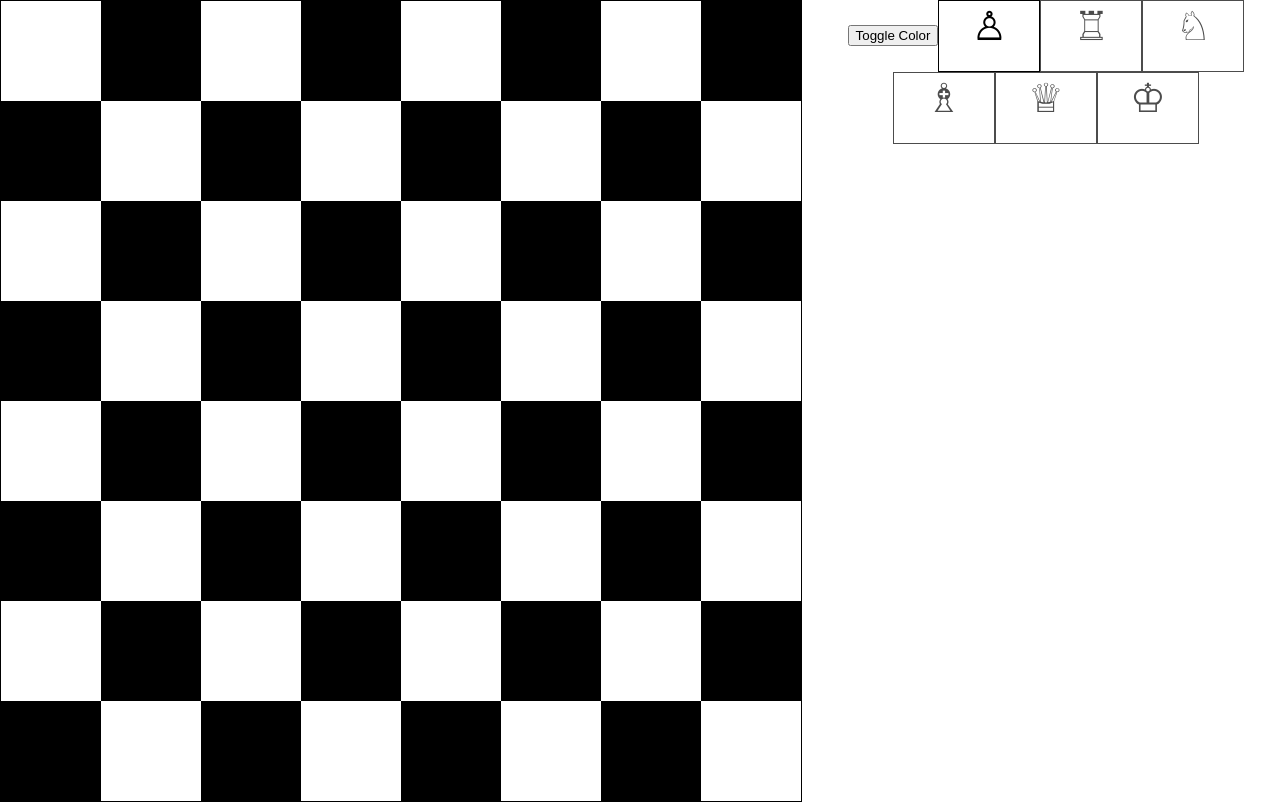
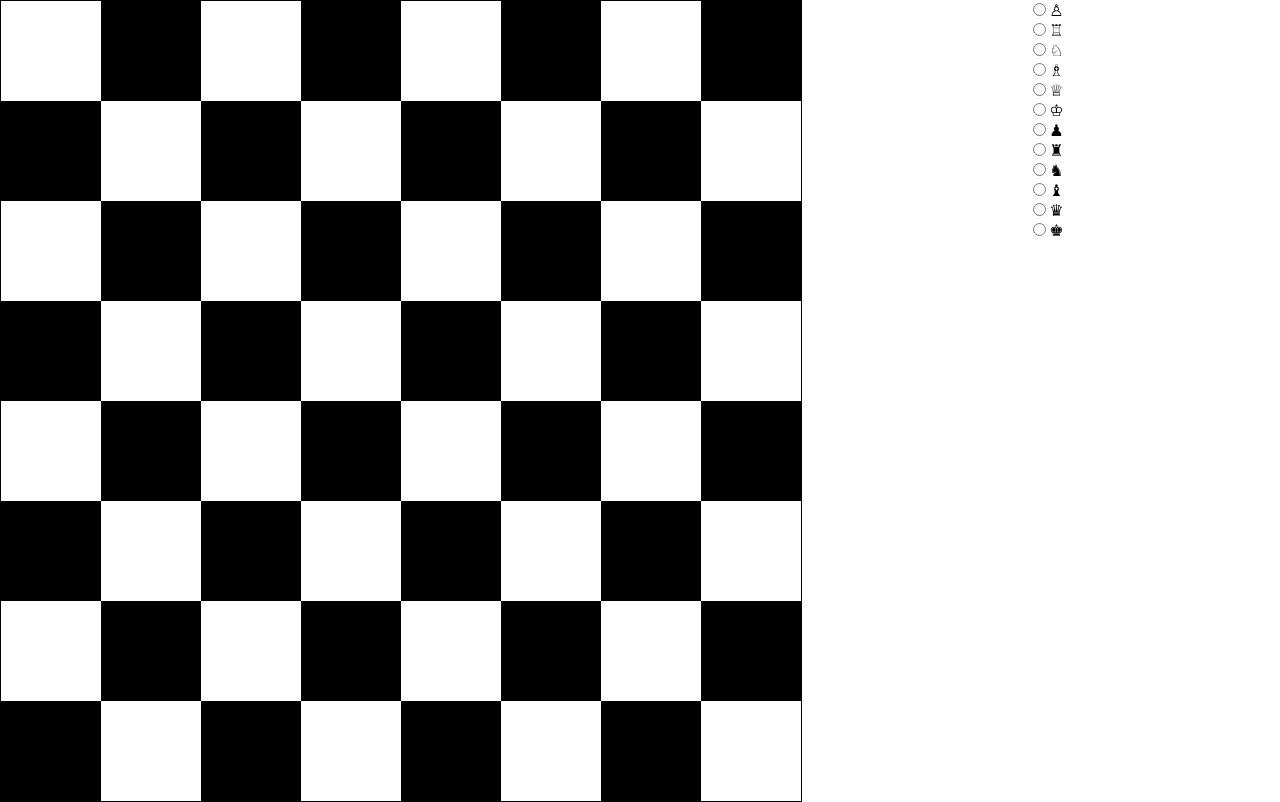
Before and after one commit to mherrerarendon/chess-board-setup, a React (Create React App) app: page / in a window 1280 px wide. Built offline with nearby package versions, Linux system fonts and the light colour scheme.

Commit message:
radio buttons kind of work now

```diff
--- a/src/App.js
+++ b/src/App.js
@@ -4,26 +4,19 @@ import Board from './components/Board';
 import PieceSelection from './components/PieceSelection';
 
 function App() {
-  const [white, set_white] = useState(true)
-  const [selected_piece, set_piece] = useState(0)
+  const [selected_piece, set_piece] = useState("")
 
-  const toggleColor = () => {
-    console.log('toggling color')
-    set_white(!white)
+  const handleChange = (e) => {
+    console.log('selected ', e.target.value)
+    set_piece(e.target.value)
   }
 
-  const onPieceSelected = (piece_id) => {
-    console.log('selected ', piece_id)
-    set_piece(piece_id)
-  }
   return (
     <div className="App">
       <Board />
       <PieceSelection
-        white={white}
         selected_piece={selected_piece}
-        onToggleColor={toggleColor}
-        onPieceSelected={onPieceSelected}
+        handleChange={handleChange}
       />
     </div>
   );
--- a/src/components/PieceButton.js
+++ b/src/components/PieceButton.js
@@ -1,19 +1,18 @@
 import React from 'react'
 
-const PieceButton = ({ piece_id, white, onPieceSelected, selected_piece }) => {
-    const pieces = "♙♖♘♗♕♔♟♜♞♝♛♚";
-    const color_offset = white ? 0 : 6;
-    const piece_char = pieces[piece_id + color_offset];
+const PieceButton = ({ piece_id, handleChange, selected_id }) => {
     return (
         <>
             <input
-                id="piece_button"
                 type="radio"
+                id={piece_id}
                 name="piece"
-                value={piece_id.toString()}
-                checked={selected_piece === piece_id}
-                onClick={() => onPieceSelected(piece_id)} />
-            <label className="piece_button_class" htmlFor="piece_button">{piece_char}</label>
+                onChange={handleChange}
+                value={piece_id}
+                checked={selected_id === piece_id}
+            />
+            <label htmlFor={piece_id}>{piece_id}</label>
+            <br />
         </>
     )
 }
--- a/src/components/PieceSelection.js
+++ b/src/components/PieceSelection.js
@@ -1,16 +1,18 @@
 import React from 'react'
 import PieceButton from './PieceButton'
 
-const PieceSelection = ({ white, selected_piece, onToggleColor, onPieceSelected }) => {
+const PieceSelection = ({ selected_piece, handleChange }) => {
+    const pieces = [..."♙♖♘♗♕♔♟♜♞♝♛♚"]
+    const piece_components = pieces.map(piece_char => {
+        return <PieceButton
+                    piece_id={piece_char}
+                    handleChange={handleChange}
+                    selected_id={selected_piece}
+                />
+    })
     return (
-        <div className="piece-selector">
-            <button type="button" onClick={onToggleColor}>Toggle Color</button >
-            <PieceButton piece_id={0} white={white} onPieceSelected={onPieceSelected} selected_piece={selected_piece}/>
-            <PieceButton piece_id={1} white={white} onPieceSelected={onPieceSelected} selected_piece={selected_piece}/>
-            <PieceButton piece_id={2} white={white} onPieceSelected={onPieceSelected} selected_piece={selected_piece}/>
-            <PieceButton piece_id={3} white={white} onPieceSelected={onPieceSelected} selected_piece={selected_piece}/>
-            <PieceButton piece_id={4} white={white} onPieceSelected={onPieceSelected} selected_piece={selected_piece}/>
-            <PieceButton piece_id={5} white={white} onPieceSelected={onPieceSelected} selected_piece={selected_piece}/>
+        <div>
+            {piece_components}
         </div>
     )
 }
```
